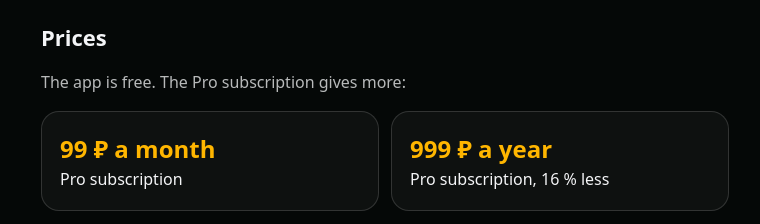
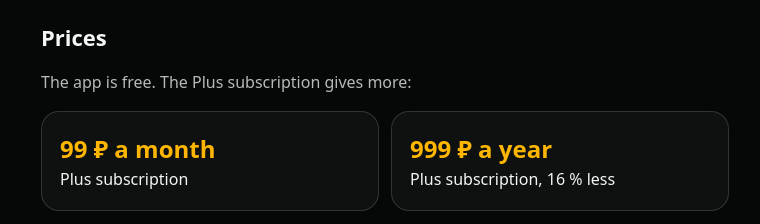
Before and after one commit to repuchat/repuchat.github.io, a plain HTML site: page index.html in a window 1280 px wide. Shown: the part 557-781 px from the top of the page, 255-1015 px from the left. Drawn offline with Linux system fonts and the light colour scheme.

Commit message:
Plus, not Pro

```diff
--- a/index.html
+++ b/index.html
@@ -60,10 +60,10 @@
     </ul>
 
     <h2 data-en="Prices">Цены</h2>
-    <p data-en="The app is free. The Pro subscription gives more:">Приложение бесплатное. Подписка Pro даёт больше:</p>
+    <p data-en="The app is free. The Plus subscription gives more:">Приложение бесплатное. Подписка Plus даёт больше:</p>
     <div class="prices">
-      <div class="price" data-en="<b>99 ₽ a month</b>Pro subscription"><b>99 ₽ в месяц</b>Подписка Pro</div>
-      <div class="price" data-en="<b>999 ₽ a year</b>Pro subscription, 16 % less"><b>999 ₽ в год</b>Подписка Pro, выгоднее на 16 %</div>
+      <div class="price" data-en="<b>99 ₽ a month</b>Plus subscription"><b>99 ₽ в месяц</b>Подписка Plus</div>
+      <div class="price" data-en="<b>999 ₽ a year</b>Plus subscription, 16 % less"><b>999 ₽ в год</b>Подписка Plus, выгоднее на 16 %</div>
     </div>
     <ul>
       <li data-en="Up to 5 groups of your own, not 1.">До 5 своих групп вместо 1.</li>
```
Also changed, not shown: oferta/index.html (+2 -2 lines).
